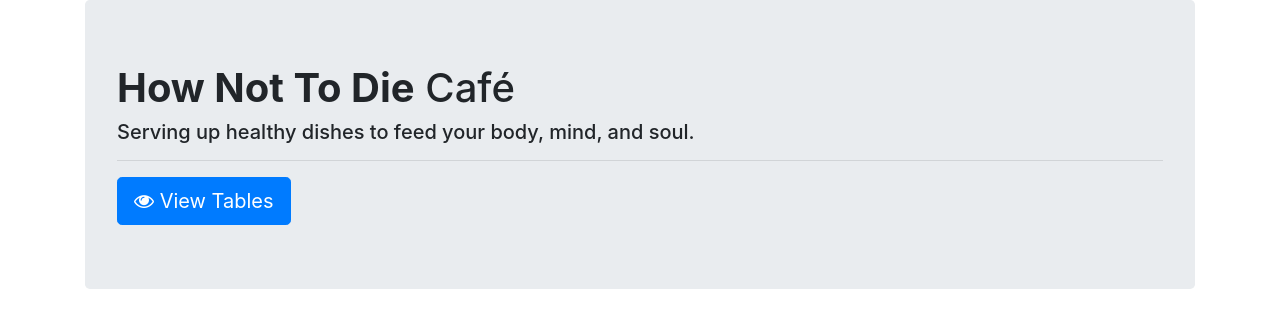
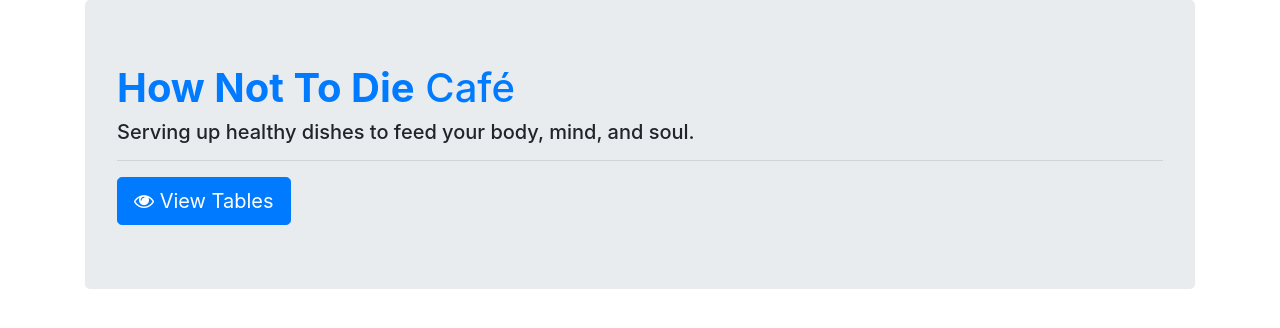
Before and after one commit to JEmnetu/Express-Cafe, a website: page public/view-tables.html in a window 1280 px wide. Drawn offline with nearby package versions, Linux system fonts and the light colour scheme.

Commit message:
added home link to view table link

```diff
--- a/public/view-tables.html
+++ b/public/view-tables.html
@@ -16,7 +16,9 @@
 <body>
     <div class="container">
         <div class="jumbotron">
-            <h1><strong>How Not To Die</strong> Café</h1>
+            <a href="/">
+                <h1><strong>How Not To Die</strong> Café</h1>
+            </a>
             <h5>Serving up healthy dishes to feed your body, mind, and soul.</h5>
             <hr>
             <a href="/viewTables"><button class="btn btn-primary btn-lg"><span class="fa fa-eye"></span> View
@@ -29,8 +31,8 @@
     <div class="col-12">
 
 
-            </div>
-        </div>
     </div>
+</div>
+</div>
 
 </html>
```
